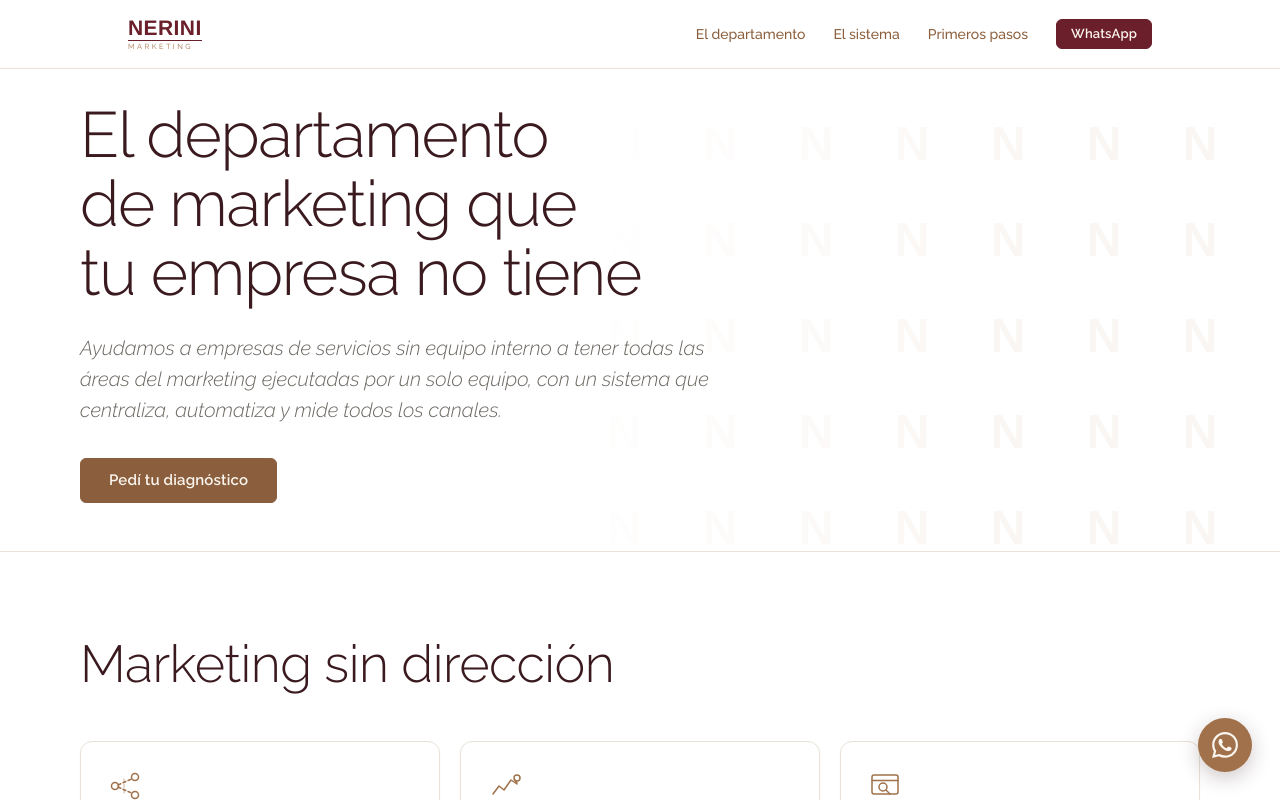
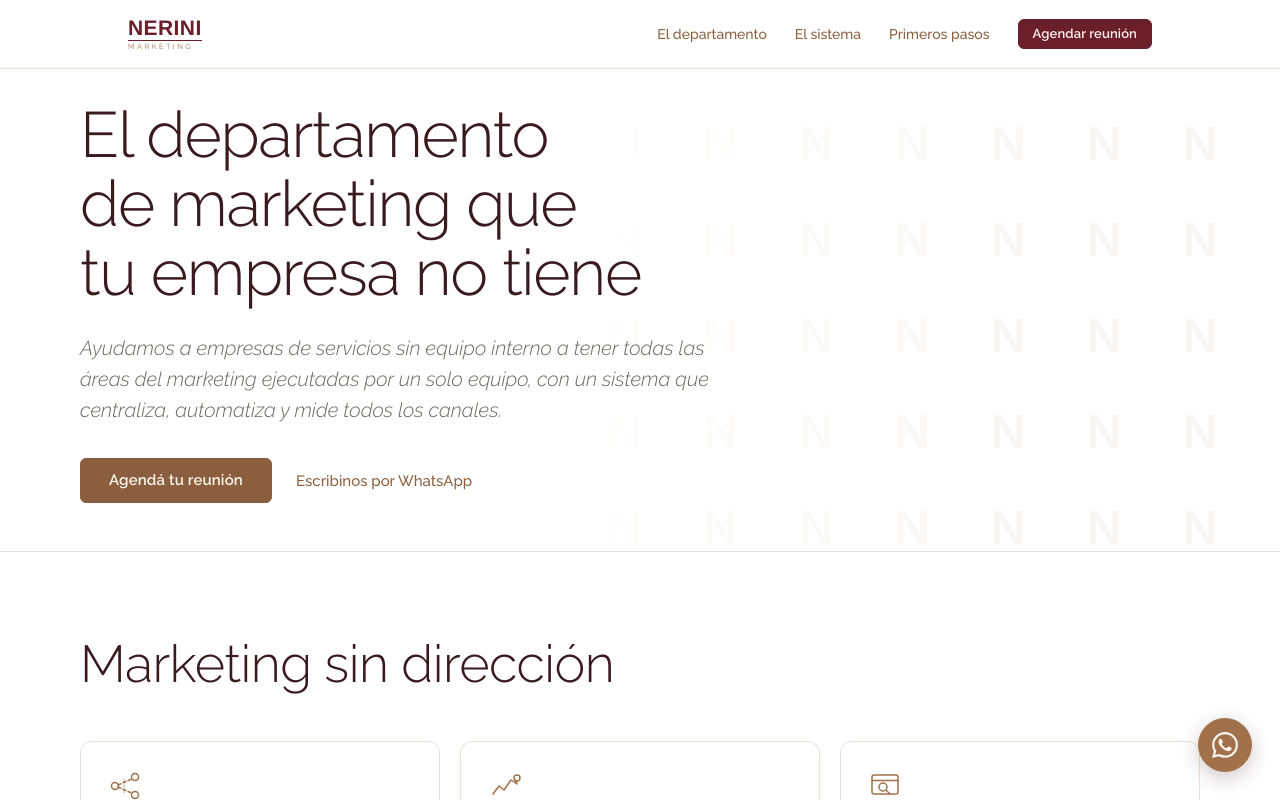
Before and after one commit to nerini-mkt/nerini-web, a React (Vite) app: page / in a window 1280 px wide. Shown: the top 800 px of the page. Built offline with nearby package versions, Linux system fonts and the light colour scheme.

Commit message:
Add files via upload

```diff
--- a/App.jsx
+++ b/App.jsx
@@ -18,6 +18,8 @@ const FOTO_DEBORA = fotoDebora;
 
 const WA =
   "https://wa.me/5491122419299?text=Hola%20Debora%2C%20me%20interesa%20saber%20m%C3%A1s%20sobre%20tus%20servicios";
+
+const AGENDA = "https://reuniones.clientify.com/#/nerini/reu?v2=true";
 
 const C = {
   bordo: "#6B1F2A",
@@ -315,7 +317,7 @@ const IcoLoop = () => (
 );
 
 /* ── botón ────────────────────────────────────────── */
-function BtnWA({ variant = "primary", size = "lg", children = "Hablemos por WhatsApp" }) {
+function Btn({ href = AGENDA, variant = "primary", size = "lg", children = "Agendá tu reunión" }) {
   const [h, setH] = useState(false);
   const sizes = {
     sm: { padding: "7px 14px", fontSize: 13 },
@@ -329,7 +331,7 @@ function BtnWA({ variant = "primary", size = "lg", children = "Hablemos por What
   };
   return (
     <a
-      href={WA}
+      href={href}
       target="_blank"
       rel="noopener noreferrer"
       onMouseEnter={() => setH(true)}
@@ -351,6 +353,31 @@ function BtnWA({ variant = "primary", size = "lg", children = "Hablemos por What
       }}
     >
       <span style={{ whiteSpace: "nowrap" }}>{children}</span>
+    </a>
+  );
+}
+
+/* ── enlace secundario de WhatsApp ────────────────── */
+function LinkWA({ color = C.cueroTexto }) {
+  const [h, setH] = useState(false);
+  return (
+    <a
+      href={WA}
+      target="_blank"
+      rel="noopener noreferrer"
+      onMouseEnter={() => setH(true)}
+      onMouseLeave={() => setH(false)}
+      style={{
+        fontFamily: SANS,
+        fontSize: 15,
+        fontWeight: 500,
+        color,
+        textDecoration: h ? "underline" : "none",
+        textUnderlineOffset: 4,
+        whiteSpace: "nowrap",
+      }}
+    >
+      Escribinos por WhatsApp
     </a>
   );
 }
@@ -609,7 +636,7 @@ export default function NeriniWeb() {
             <a href="#departamento" style={{ fontSize: 14, fontWeight: 500, color: C.cueroTexto, textDecoration: "none", whiteSpace: "nowrap" }}>El departamento</a>
             <a href="#sistema" style={{ fontSize: 14, fontWeight: 500, color: C.cueroTexto, textDecoration: "none", whiteSpace: "nowrap" }}>El sistema</a>
             <a href="#empezamos" style={{ fontSize: 14, fontWeight: 500, color: C.cueroTexto, textDecoration: "none", whiteSpace: "nowrap" }}>Primeros pasos</a>
-            <BtnWA variant="primary" size="sm">WhatsApp</BtnWA>
+            <Btn href={AGENDA} variant="primary" size="sm">Agendar reunión</Btn>
           </div>
         </div>
       </nav>
@@ -630,7 +657,10 @@ export default function NeriniWeb() {
             </p>
           </Reveal>
           <Reveal delay={170}>
-            <BtnWA variant="cuero">Pedí tu diagnóstico</BtnWA>
+            <div style={{ display: "flex", alignItems: "center", flexWrap: "wrap", gap: "16px 24px" }}>
+              <Btn href={AGENDA} variant="cuero">Agendá tu reunión</Btn>
+              <LinkWA />
+            </div>
           </Reveal>
         </div>
       </section>
@@ -936,7 +966,10 @@ export default function NeriniWeb() {
             </p>
           </Reveal>
           <Reveal delay={150}>
-            <BtnWA variant="inverse">Escribinos por WhatsApp</BtnWA>
+            <div style={{ display: "flex", alignItems: "center", flexWrap: "wrap", gap: "16px 24px" }}>
+              <Btn href={AGENDA} variant="inverse">Agendá tu reunión</Btn>
+              <LinkWA color={C.cueroClaro} />
+            </div>
           </Reveal>
         </div>
       </section>
```
